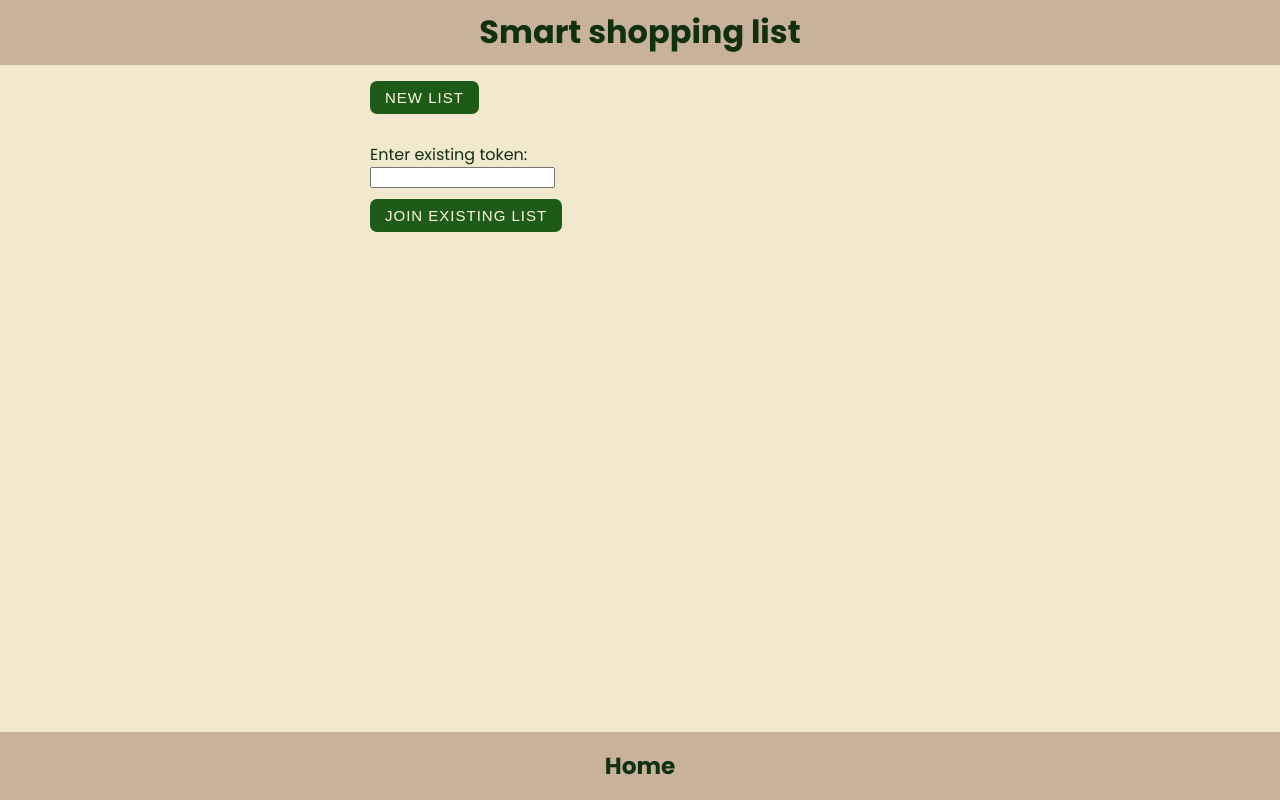
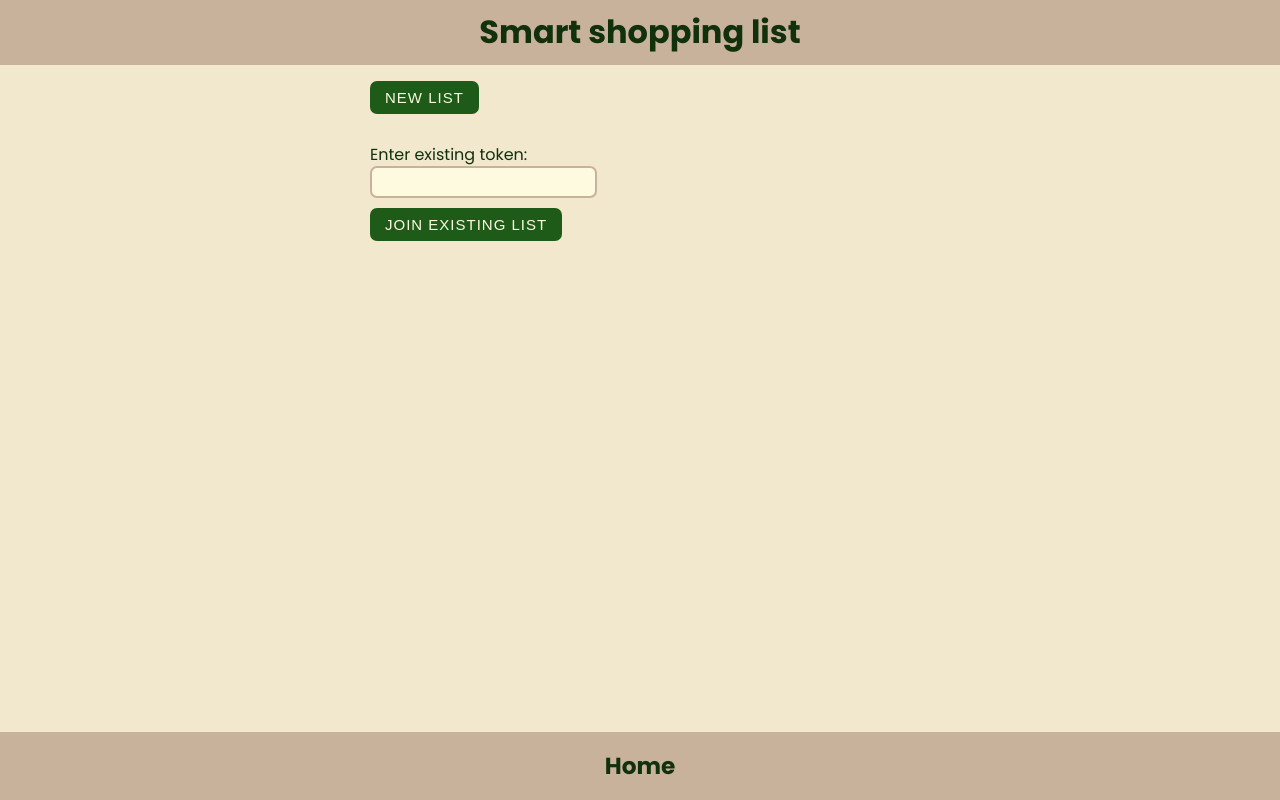
Before and after one commit to the-collab-lab/tcl-60-smart-shopping-list, a React (Vite) app: page / in a window 1280 px wide. Built offline with nearby package versions, Linux system fonts and the light colour scheme.

Commit message:
text input styling

```diff
--- a/src/index.css
+++ b/src/index.css
@@ -2,7 +2,7 @@
 	--color-xdark-green: #11310d;
 	--color-dark-green: #1e5b18;
 	--color-med-green: #ccd5ae;
-	--color-light-green: #e9edc9;
+	--color-light-green: #eef1d8;
 	--color-dark-brown: #c9b29b;
 	--color-med-brown: #f2e8ce;
 	--color-light-brown: #fefae0;
@@ -81,3 +81,18 @@ button:focus {
 	background-color: var(--color-xdark-green);
 	box-shadow: 0px 0px 2px 2px rgba(0, 0, 0, 0.25);
 }
+
+input[type='text'] {
+	border: 2px solid var(--color-accent);
+	border-radius: 7px;
+	outline: none;
+	font-size: 1.6rem;
+	padding: 0.5rem 0.8rem;
+	background-color: var(--color-light-brown);
+}
+
+input[type='text']:focus,
+input[type='text']:active {
+	border: 2px solid var(--color-text);
+	background-color: var(--color-light-green);
+}
--- a/src/views/List.jsx
+++ b/src/views/List.jsx
@@ -30,6 +30,7 @@ export function List({ data, token }) {
 					<div>
 						<label htmlFor="query">Filter your list</label>
 						<input
+							type="text"
 							id="query"
 							value={query}
 							onChange={handleChange}
```
